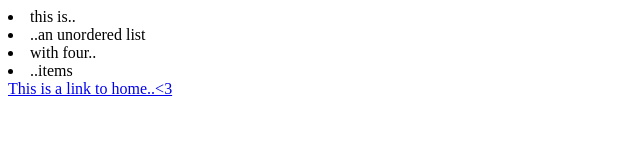
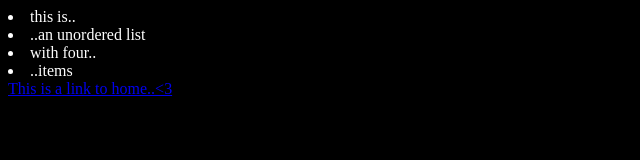
Before and after one commit to lunalily/lunalily.github.io, a plain HTML site: page list.html in a window 1280 px wide. Shown: the whole page, without its empty margins (0-640 px from the left). Drawn offline with Linux system fonts and the light colour scheme.

Commit message:
Update list.html

```diff
--- a/list.html
+++ b/list.html
@@ -13,4 +13,7 @@
 </ul>
 <a href="index.html">This is a link to home..<3</a>
 </body>
+<style>
+		body {background-color: black; color: white;}
+	</style>
 </html>
```
